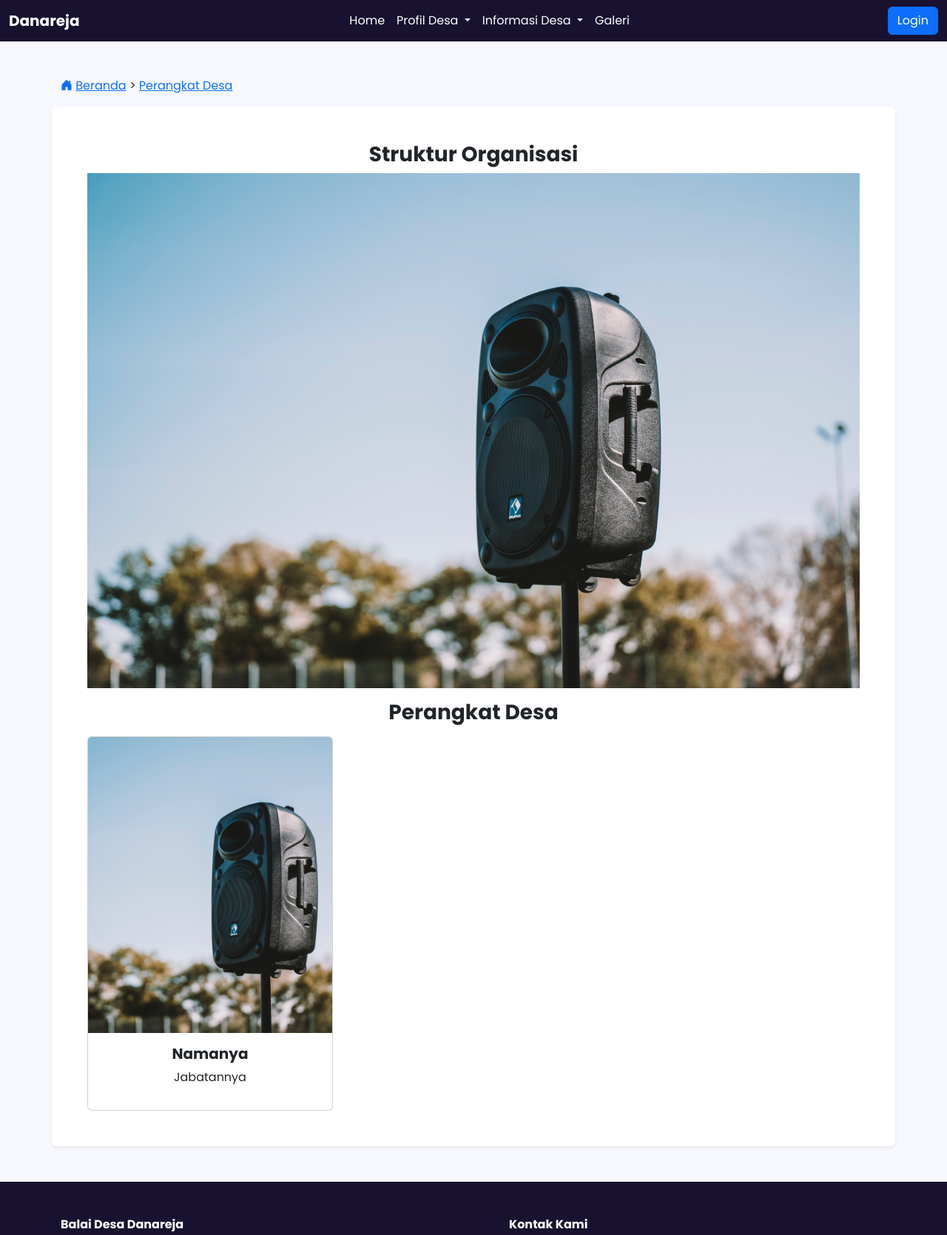
After one commit to fardanmaulaazizi/Website-Desa-Danareja, a PHP site: page /perangkatdesa.php in a window 1280 px wide. The commit adds this page. Shown: the top 1669 px of the page at 74% size. Run offline with PHP 8.4, Linux system fonts and the light colour scheme; some libraries are stand-ins or nearby versions.

Commit message:
Update fitur

```diff
--- a/partials/footer.php
+++ b/partials/footer.php
@@ -34,3 +34,7 @@
         </div>
     </div>
 </section>
+<script src="https://cdn.jsdelivr.net/npm/bootstrap@5.3.0/dist/js/bootstrap.bundle.min.js" integrity="sha384-geWF76RCwLtnZ8qwWowPQNguL3RmwHVBC9FhGdlKrxdiJJigb/j/68SIy3Te4Bkz" crossorigin="anonymous"></script>
+</body>
+
+</html>
--- a/partials/navbar.php
+++ b/partials/navbar.php
@@ -14,18 +14,19 @@
                         Profil Desa
                     </a>
                     <ul class="dropdown-menu">
-                        <li><a class="dropdown-item" href="#">Tentang Desa</a></li>
+                        <li><a class="dropdown-item" href="tentangdesa.php">Tentang Desa</a></li>
                         <li><a class="dropdown-item" href="visimisi.php">Visi dan Misi</a></li>
-                        <li><a class="dropdown-item" href="#">Perangkat Desa</a></li>
+                        <li><a class="dropdown-item" href="perangkatdesa.php">Perangkat Desa</a></li>
                     </ul>
                 </li>
                 <li class="nav-item dropdown">
                     <a class="nav-link dropdown-toggle text-white" href="#" role="button" data-bs-toggle="dropdown" aria-expanded="false">
-                        Berita
+                        Informasi Desa
                     </a>
                     <ul class="dropdown-menu">
                         <li><a class="dropdown-item" href="#">Pengumuman</a></li>
                         <li><a class="dropdown-item" href="#">Agenda</a></li>
+                        <li><a class="dropdown-item" href="#">Download</a></li>
                     </ul>
                 </li>
                 <li class="nav-item">
@@ -70,7 +71,7 @@
                     </ul>
                 </li>
                 <li class="nav-item">
-                    <a class="nav-link text-white" aria-current="page" href="#">Galeri</a>
+                    <a class="nav-link text-white" href="galeri.php">Galeri</a>
                 </li>
             </ul>
             <form class="d-flex" role="search">
--- /dev/null
+++ b/perangkatdesa.php
@@ -0,0 +1,36 @@
+    <?php
+    include 'partials/header.php';
+    include 'partials/navbar.php';
+    ?>
+    <!-- Home -->
+    <section id="hero" class="px-5">
+        <div class="container min-vh-100 py-5">
+            <div class="row">
+                <div class="navigasi mb-3">
+                    <i class="bi bi-house-door-fill text-primary"></i> <a href="index.php">Beranda</a> > <a href="#">Perangkat Desa</a>
+                </div>
+                <div class="col-12 bg-white p-5 rounded shadow-sm">
+                    <h2 class="fw-semibold fs-3 text-center">Struktur Organisasi</h2>
+                    <img src="test.jpg" width="100%" alt="">
+                    <h2 class="fw-semibold fs-3 text-center my-3">Perangkat Desa</h2>
+                    <div class="row">
+                        <div class="col-md-4">
+                            <div class="card overflow-hidden">
+                                <img src="test.jpg" height="400px" style="object-fit:cover">
+                                <div class="text-center p-3">
+                                    <h3 class="fs-5 fw-semibold">Namanya</h3>
+                                    <p>Jabatannya</p>
+                                </div>
+                            </div>
+                        </div>
+                    </div>
+                </div>
+            </div>
+        </div>
+    </section>
+    <!-- Akhir Home -->
+
+    <!-- Footer -->
+    <?php
+    include 'partials/footer.php'
+    ?>
```
Also changed, not shown: galeri.php (added, +38 -0 lines), index.php (+3 -4 lines), tentangdesa.php (+2 -32 lines), visimisi.php (+2 -32 lines).
